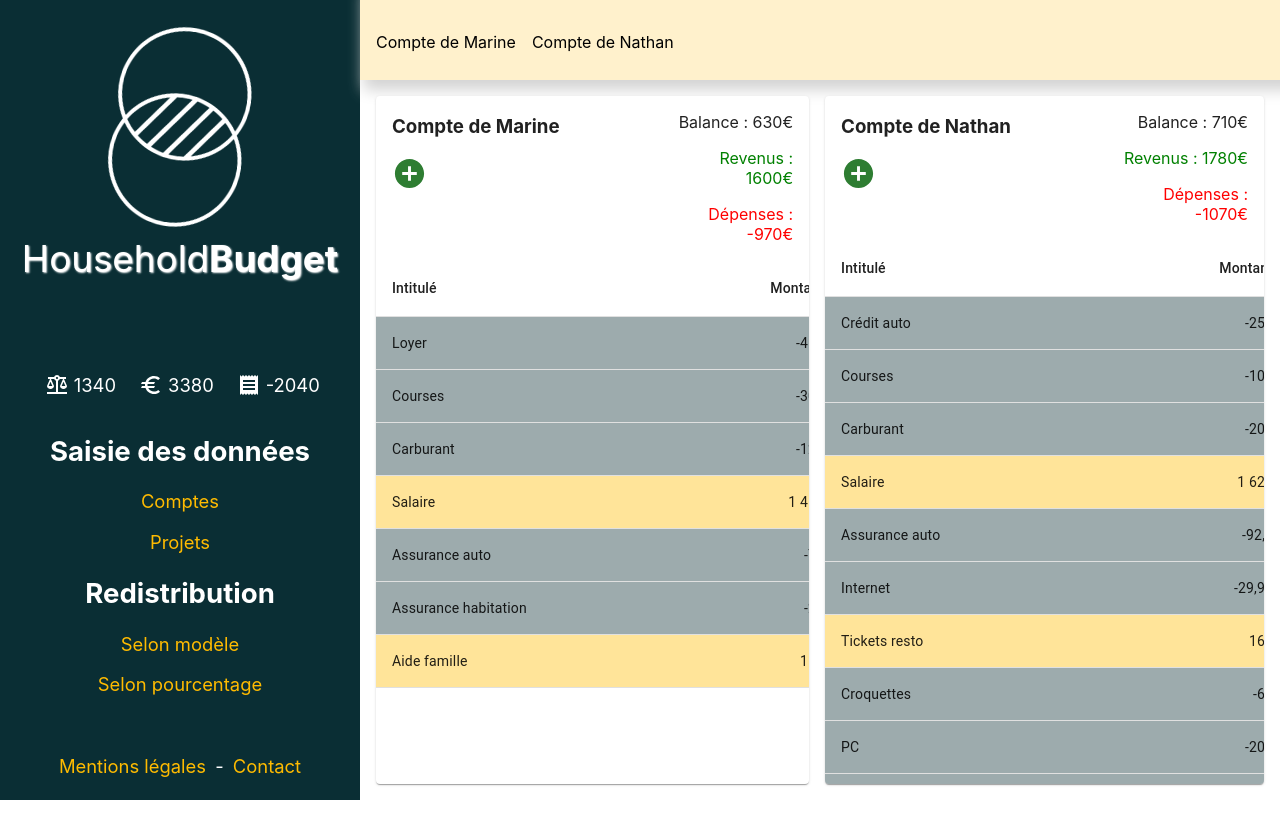
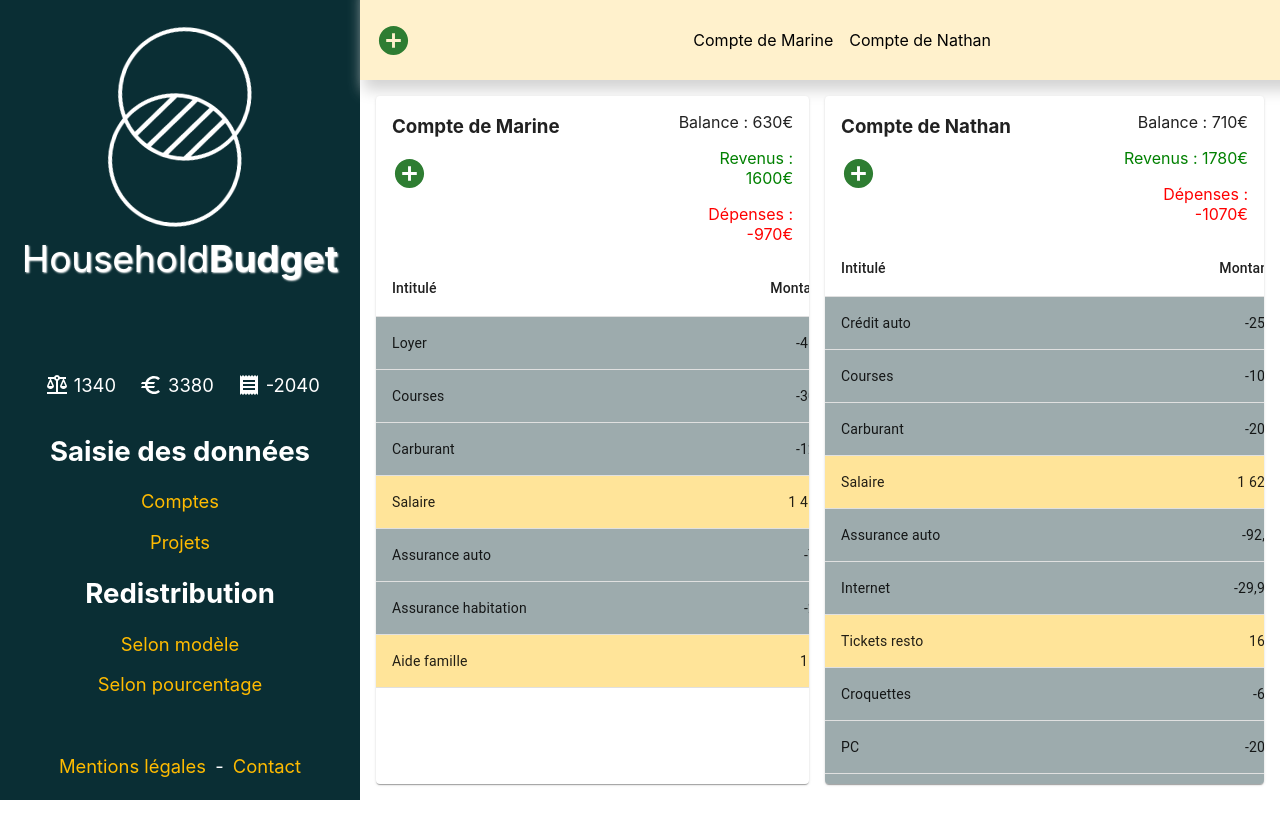
Before and after one commit to MarineGuyodo/household-budget, a React (Create React App) app: page / in a window 1280 px wide. Built offline with nearby package versions, Linux system fonts and the light colour scheme.

Commit message:
Added the new account feature

```diff
--- a/src/Components/AccountsView.js
+++ b/src/Components/AccountsView.js
@@ -1,20 +1,89 @@
+import { useState } from 'react';
+
+import Tooltip from '@mui/material/Tooltip';
+import Zoom from '@mui/material/Zoom';
+
+import { AddCircle, Cancel } from '@mui/icons-material';
+
 import Account from './Account';
 
 
 function AccountsView(props) {
+    const [addForm, toggleAddForm] = useState(false);
+    const [newName, setNewName] = useState("");
+
+    const addFormProps = {
+        fontSize: 'large',
+        color: addForm ? 'warning' : 'success',
+        onClick: () => {
+            toggleAddForm(!addForm);
+            setNewName("");
+        }
+    }
+
+    const handleAddAccountSubmit = (e) => {
+        e.preventDefault();
+
+        let allAccounts = [...props.data];
+
+        let highestId = 0;
+        allAccounts.forEach(elem => {
+            if (elem.id > highestId) highestId = elem.id;
+        });
+
+        allAccounts.push({
+            id: highestId + 1,
+            name: newName,
+            rows: []
+        });
+
+        props.setData(allAccounts);
+        setNewName("");
+        toggleAddForm(false);
+    }
+
+
     return (
     <>
         <nav
             style={{
                 display: 'flex',
                 height: '10%',
+                boxSizing: 'border-box',
                 padding: '1em',
+                alignItems: 'center',
                 columnGap: '1em',
                 backgroundColor: 'rgba(255, 187, 0, 0.2)',
-                boxShadow: '14px 0px 14px 10px lightgrey',
-                boxSizing: 'border-box'
+                boxShadow: '14px 0px 14px 10px lightgrey'
             }}
         >
+            <Tooltip
+                title={ addForm ? "Annuler" : "Nouveau compte" }
+                placement="left"
+                TransitionComponent={Zoom}
+            >
+                { addForm
+                    ? <Cancel {...addFormProps} />
+                    : <AddCircle {...addFormProps} />
+                }
+            </Tooltip>
+
+            <div style={{ visibility: !addForm && 'hidden', marginRight: '1em' }}>
+                <form onSubmit={ handleAddAccountSubmit }>
+                    <input
+                        type="text"
+                        placeholder="Nom du nouveau compte"
+                        value={ newName }
+                        onChange={(e) => setNewName(e.target.value)}
+                        autoFocus
+                    ></input>
+                    <input
+                        type="submit"
+                        value="Créer"
+                    ></input>
+                </form>
+            </div>
+
         { props.data.map(elem => {
             return (
             <p key={ elem.id }>{ elem.name }</p>
```
